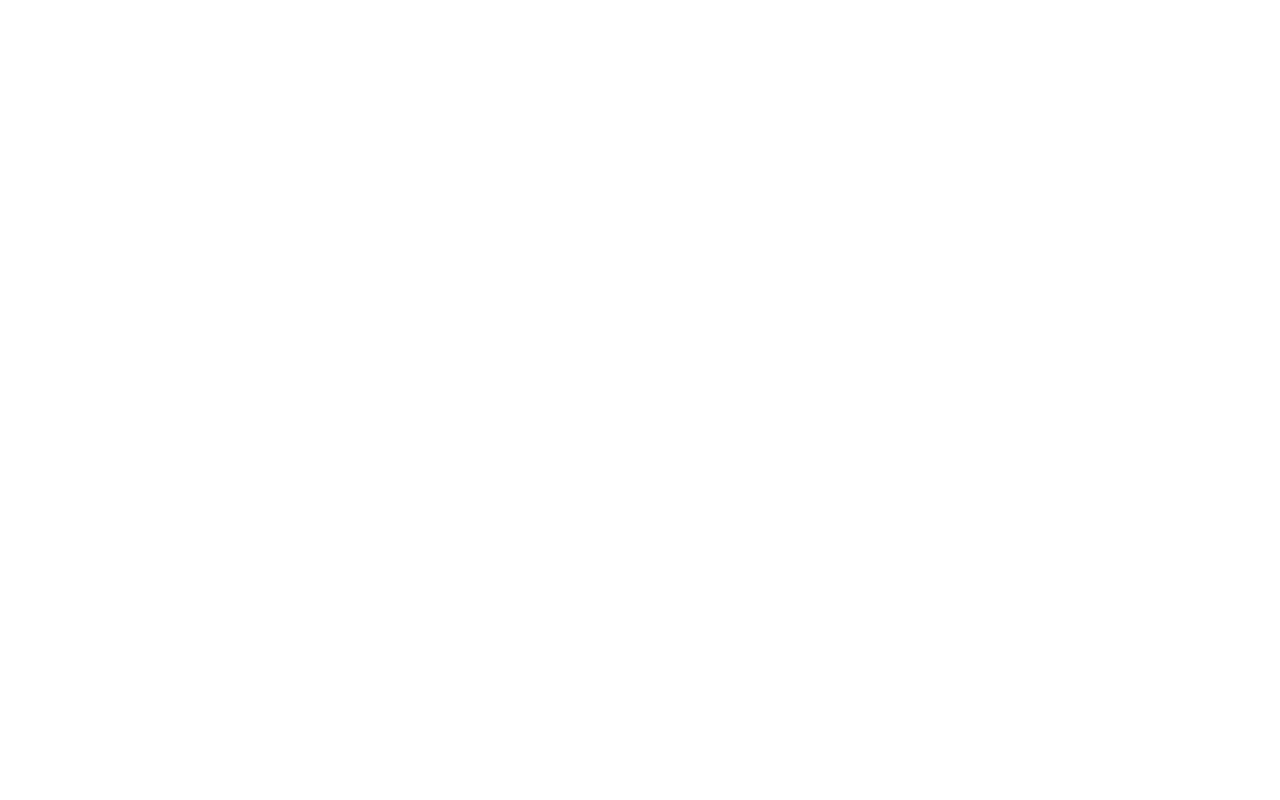
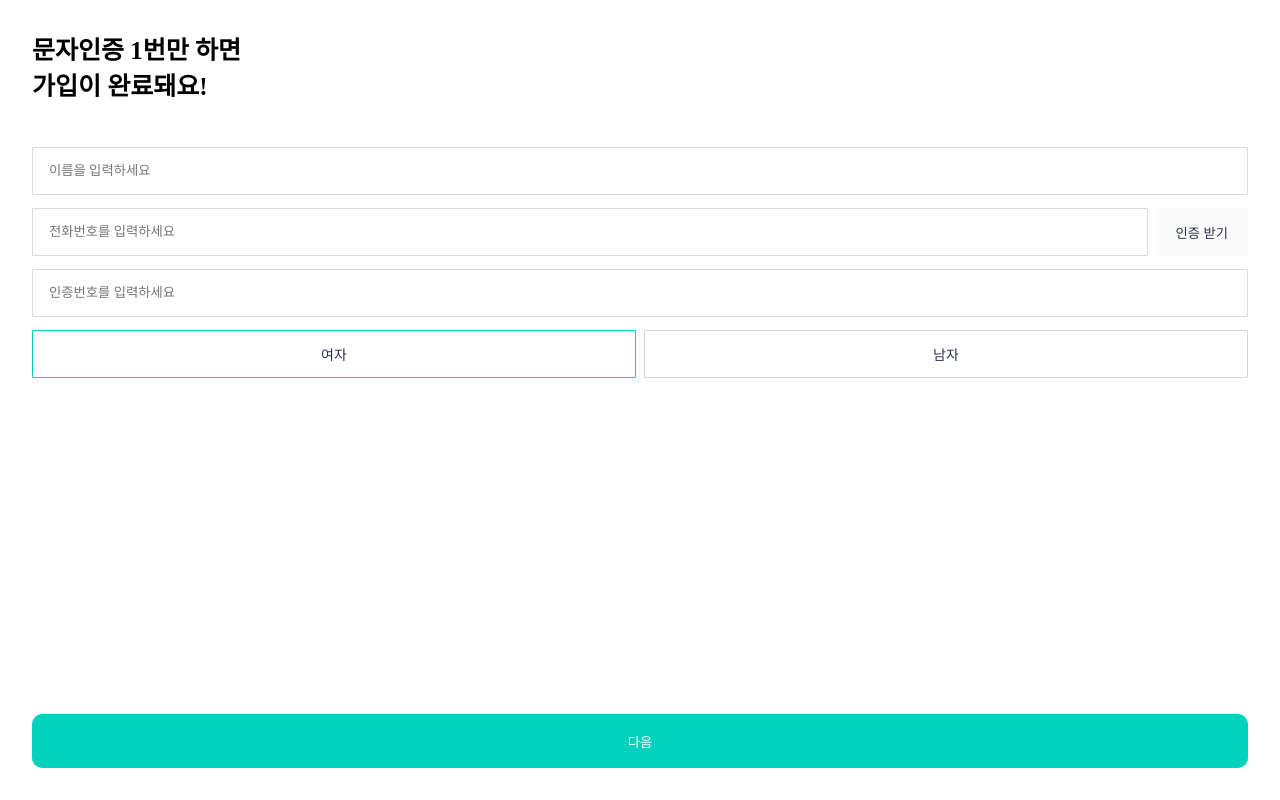
Before and after one commit to mini-mentor/hyennin-minto, a plain HTML site: page signup.html in a window 1280 px wide. Drawn offline with Linux system fonts and the light colour scheme; a web font is replaced by a local one.

Commit message:
feat: signUp UI 구현

```diff
--- a/css/signup.css
+++ b/css/signup.css
@@ -0,0 +1,102 @@
+.container {
+  height: 100vh;
+  display: flex;
+  flex-direction: column;
+  align-items: center;
+  padding: 32px;
+  padding-top: 30px;
+}
+
+.title {
+  margin-right: auto;
+  font-weight: 600;
+  font-size: 25px;
+  color: rgba(0, 0, 0, 1);
+}
+
+.form {
+  width: 100%;
+  height: 100%;
+  display: flex;
+  flex-direction: column;
+  justify-content: space-between;
+  align-items: center;
+  margin-top: 45px;
+}
+
+.signup_container {
+  width: 100%;
+  display: flex;
+  flex-direction: column;
+  align-items: center;
+  row-gap: 13px;
+}
+
+.input_container {
+  width: 100%;
+  display: flex;
+  justify-content: space-between;
+  column-gap: 8px;
+}
+
+.input {
+  width: 100%;
+  height: 48px;
+  padding-left: 16px;
+  border: 1px solid rgba(217, 217, 217, 1);
+  border-radius: 1px;
+  color: rgba(45, 50, 67, 1);
+}
+
+.input:focus {
+  outline: 1.3px solid rgba(0, 210, 189, 1);
+}
+
+.auth_btn {
+  height: 48px;
+  padding: 0 20px;
+  border-radius: 4px;
+  background-color: rgba(250, 250, 251, 1);
+  color: rgba(45, 50, 67, 1);
+  white-space: nowrap;
+}
+
+.next_btn {
+  width: 100%;
+  height: 54px;
+  border-radius: 10px;
+  background-color: rgba(0, 210, 189, 1);
+  color: rgba(255, 255, 255, 1);
+}
+
+.radio_container {
+  width: 100%;
+  display: flex;
+  justify-content: space-between;
+  align-items: center;
+  column-gap: 8px;
+}
+
+.radio {
+  width: 100%;
+}
+
+.radio input[type=radio] {
+  display: none;
+}
+
+.radio label {
+  width: 100%;
+  height: 48px;
+  display: flex;
+  justify-content: center;
+  align-items: center;
+  border: 1px solid rgba(212, 214, 218, 1);
+  border-radius: 1px;
+  font-size: 14px;
+  color: rgba(45, 50, 67, 1);
+}
+
+.radio input[type=radio]:checked + label {
+  border: 1.3px solid rgba(0, 210, 189, 1);
+}
--- a/signup.html
+++ b/signup.html
@@ -8,6 +8,29 @@
   <link rel="stylesheet" href="./css/signup.css">
 </head>
 <body>
-
+  <div class="container">
+    <div class="title">문자인증 1번만 하면<br>가입이 완료돼요!</div>
+    <form class="form">
+      <div class="signup_container">
+        <input class="input" type="text" placeholder="이름을 입력하세요"/>
+        <div class="input_container">
+          <input class="input" type="tel" placeholder="전화번호를 입력하세요"/>
+          <button class="auth_btn">인증 받기</button>
+        </div>
+        <input class="input" type="number" placeholder="인증번호를 입력하세요"/>
+        <div class="radio_container">
+          <div class="radio">
+            <input id="female" type="radio" name="성별" value="female" checked>
+            <label for="female">여자</label>
+          </div>
+          <div class="radio">
+            <input id="male" type="radio" name="성별" value="male">
+            <label for="male">남자</label>
+          </div>
+        </div>
+      </div>
+      <button class="next_btn">다음</button>
+    </form>
+  </div>
 </body>
 </html>
```
